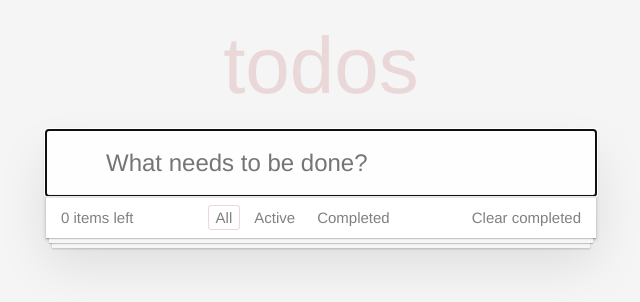
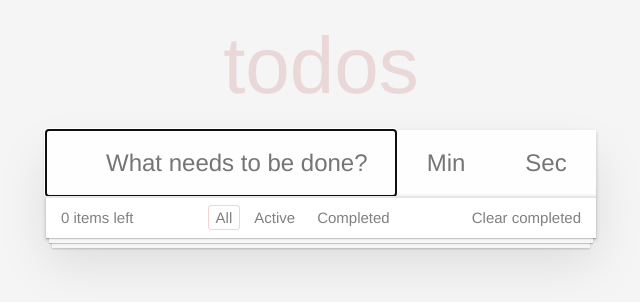
Before and after one commit to piunov92/todo-hooks, a React (Create React App) app: page / in a window 1280 px wide. Shown: the top 302 px of the page, without its empty margins (319-959 px from the left). Built offline with nearby package versions, Linux system fonts and the light colour scheme.

Commit message:
fix time form

```diff
--- a/src/App.jsx
+++ b/src/App.jsx
@@ -8,6 +8,10 @@ function App() {
   const [data, setData] = useState([])
   const [todoCount, setTodoCount] = useState(0)
   const [filter, setFilter] = useState('All')
+  const [time, setTime] = useState({
+    min: 0,
+    sec: 0,
+  })
 
   const newTodo = (text) => {
     const todo = {
@@ -37,6 +41,8 @@ function App() {
       })),
     )
   }
+
+  const editTodoStatus = (isEditing) => isEditing
 
   const todoTimer = (id, value, isTime) => {
     setData(
@@ -94,6 +100,8 @@ function App() {
             newTodo(state)
             setState('')
           }}
+          setTime={setTime}
+          editTodoStatus={editTodoStatus}
         />
       </header>
       <section className='main'>
@@ -101,8 +109,10 @@ function App() {
           todos={filteredTodo()}
           taskDestroy={destroyTodo}
           taskEdit={editTodo}
+          editTodoStatus={editTodoStatus}
           taskDone={doneTodo}
           todoTimer={todoTimer}
+          time={time}
         />
         <Footer counter={todoCount} clearDone={clearDone}>
           <TaskFilter filter={filter} onChangeFilter={onChangeFilter} />
--- a/src/components/NewTaskForm/NewTaskForm.jsx
+++ b/src/components/NewTaskForm/NewTaskForm.jsx
@@ -1,13 +1,23 @@
-import React from 'react'
+import { useState } from 'react'
 import PropTypes from 'prop-types'
 
 import './NewTaskForm.scss'
+import TimeForm from './TimeForm'
 
-function TaskInput({ className, placeholder, value, submit }) {
-  const [fieldValue, setFieldValue] = React.useState(value)
+function TaskInput({
+  className,
+  placeholder,
+  value,
+  submit,
+  setTime,
+  editTodoStatus,
+}) {
+  const [fieldValue, setFieldValue] = useState(value)
 
   return (
+    <>
       <form
+        className='header-form'
         onSubmit={(e) => {
           e.preventDefault()
           submit(fieldValue, setFieldValue)
@@ -22,6 +32,8 @@ function TaskInput({ className, placeholder, value, submit }) {
           onChange={(e) => setFieldValue(e.target.value)}
         />
       </form>
+      {editTodoStatus && <TimeForm className={className} setTime={setTime} />}
+    </>
   )
 }
 
--- /dev/null
+++ b/src/components/NewTaskForm/TimeForm.jsx
@@ -0,0 +1,50 @@
+import { useState } from 'react'
+import './TimeForm.scss'
+
+function TimeForm({ className, setTime }) {
+  const [minutes, setMinutes] = useState('')
+  const [seconds, setSeconds] = useState('')
+
+  const handleMin = (e) => {
+    setMinutes(e.target.value)
+    if (!e.target.value.match('^[0-9]\\d*$')) {
+      setTime((t) => ({ ...t, min: 0 }))
+    } else {
+      setTime((t) => ({ ...t, min: Number(e.target.value) * 60 }))
+    }
+  }
+
+  const handleSec = (e) => {
+    setSeconds(e.target.value)
+    if (!e.target.value.match('^[0-9]\\d*$')) {
+      setTime((t) => ({ ...t, sec: 0 }))
+    } else {
+      setTime((t) => ({ ...t, sec: Number(e.target.value) }))
+    }
+  }
+
+  return (
+    <form className='time'>
+      <input
+        className={`${className}`}
+        name='min'
+        value={minutes}
+        onChange={(e) => handleMin(e)}
+        placeholder='Min'
+        pattern={'^[0-9]\\d*$'}
+        maxLength='4'
+      />
+      <input
+        className={className}
+        name='sec'
+        value={seconds}
+        onChange={(e) => handleSec(e)}
+        placeholder='Sec'
+        pattern={'^[0-9]\\d*$'}
+        maxLength='2'
+      />
+    </form>
+  )
+}
+
+export default TimeForm
--- /dev/null
+++ b/src/components/NewTaskForm/TimeForm.scss
@@ -0,0 +1,16 @@
+.time {
+  display: flex;
+  justify-content: end;
+
+  .new-todo {
+    width: 100px;
+    text-align: center;
+    padding: 0;
+  }
+
+  input {
+    &:invalid {
+      background-color: red;
+    }
+  }
+}
--- a/src/components/Task/Task.jsx
+++ b/src/components/Task/Task.jsx
@@ -11,20 +11,27 @@ function Task({
   date,
   taskDestroy,
   taskEdit,
+  editTodoStatus,
   taskDone,
   isDone,
   id,
   todoTimer,
   seconds,
   isTimeUpdate,
+  time,
 }) {
   const [isEditing, setEdited] = useState(false)
   const [enabled, setEnabled] = useState(isTimeUpdate)
   const currentTime = () =>
     (new Date().getHours() * 60 + new Date().getMinutes()) * 60 +
     new Date().getSeconds()
+  const { min, sec } = time
   const [timer, setTimer] = useState(
-    seconds ? currentTime() - seconds : seconds,
+    min + sec && !isTimeUpdate
+      ? min + sec
+      : seconds
+        ? currentTime() - seconds
+        : seconds,
   )
   const intervalId = useRef(null)
 
@@ -47,8 +54,15 @@ function Task({
     if (enabled) {
       intervalId.current = setInterval(() => {
         if (!isDone) {
-          setTimer((t) => t + 1)
-          todoTimer(currentTime() - (timer + 1), true)
+          if (min + sec && !isTimeUpdate && timer) {
+            if (timer === 1) {
+              taskDone()
+            }
+            setTimer((td) => td - 1)
+          } else {
+            setTimer((t) => t + 1)
+            todoTimer(currentTime() - timer, true)
+          }
         } else {
           setTimer(0)
           todoTimer(0, false)
@@ -64,7 +78,17 @@ function Task({
         clearInterval(intervalId.current)
       }
     }
-  }, [timer, enabled, seconds, todoTimer, isDone, isTimeUpdate])
+  }, [
+    timer,
+    enabled,
+    seconds,
+    todoTimer,
+    isDone,
+    isTimeUpdate,
+    min,
+    sec,
+    taskDone,
+  ])
 
   const s = () => `0${timer % 60}`.slice(-2)
   const m = () => Math.floor((timer / 60) % 60)
@@ -113,7 +137,10 @@ function Task({
         <div className='view__buttons'>
           <button
             className='icon icon-edit'
-            onClick={() => setEdited(true)}
+            onClick={() => {
+              setEdited(true)
+              editTodoStatus(isEditing)
+            }}
             type='button'
           />
           <button
--- a/src/components/Task/Task.scss
+++ b/src/components/Task/Task.scss
@@ -131,10 +131,6 @@
   }
 
   &::after {
-    content: '▷';
-  }
-
-  input:checked + &::after {
     content: '▶';
   }
 }
@@ -146,7 +142,7 @@
   }
 
   &::after {
-    content: '||';
+    content: '⏸';
   }
 }
 
--- a/src/components/TaskList/TaskList.jsx
+++ b/src/components/TaskList/TaskList.jsx
@@ -3,7 +3,15 @@ import Task from '../Task/Task'
 
 import './TaskList.scss'
 
-function TaskList({ todos, taskDestroy, taskEdit, taskDone, todoTimer }) {
+function TaskList({
+  todos,
+  taskDestroy,
+  taskEdit,
+  editTodoStatus,
+  taskDone,
+  todoTimer,
+  time,
+}) {
   const list = todos.map((todo) => (
     <Task
       key={todo.id}
@@ -11,12 +19,14 @@ function TaskList({ todos, taskDestroy, taskEdit, taskDone, todoTimer }) {
       todoText={todo.text}
       taskDestroy={() => taskDestroy(todo.id, todo.isDone)}
       taskEdit={(text) => taskEdit(todo.id, text)}
+      editTodoStatus={(isEditing) => editTodoStatus(isEditing)}
       isDone={todo.isDone}
       taskDone={() => taskDone(todo.id)}
       date={todo.date}
       todoTimer={(seconds, isTime) => todoTimer(todo.id, seconds, isTime)}
       seconds={todo.seconds}
       isTimeUpdate={todo.isTimeUpdate}
+      time={time}
     />
   ))
 
--- a/src/index.js
+++ b/src/index.js
@@ -1,4 +1,4 @@
-import React from 'react'
+// import React from 'react'
 import ReactDOM from 'react-dom/client'
 import App from './App'
 
@@ -6,7 +6,7 @@ import './index.scss'
 
 const root = ReactDOM.createRoot(document.getElementById('root'))
 root.render(
-  <React.StrictMode>
-    <App />
-  </React.StrictMode>,
+  // <React.StrictMode>
+  <App />,
+  // </React.StrictMode>,
 )
--- a/src/index.scss
+++ b/src/index.scss
@@ -19,6 +19,10 @@ body {
   -webkit-font-smoothing: antialiased;
   -moz-osx-font-smoothing: grayscale;
   font-weight: 300;
+}
+
+.header {
+  display: flex;
 }
 
 button {
```
Lines whose indentation alone changed are shown as unchanged.
